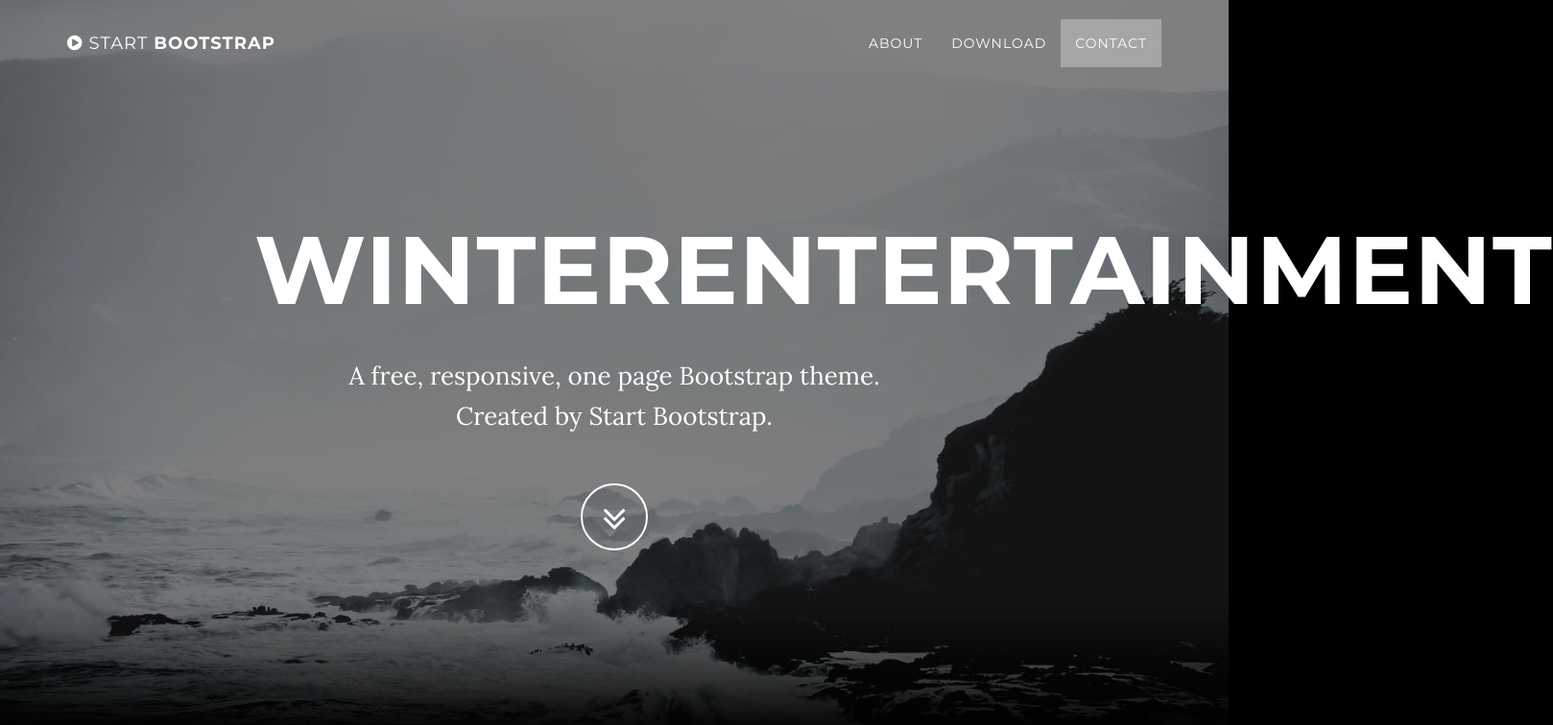
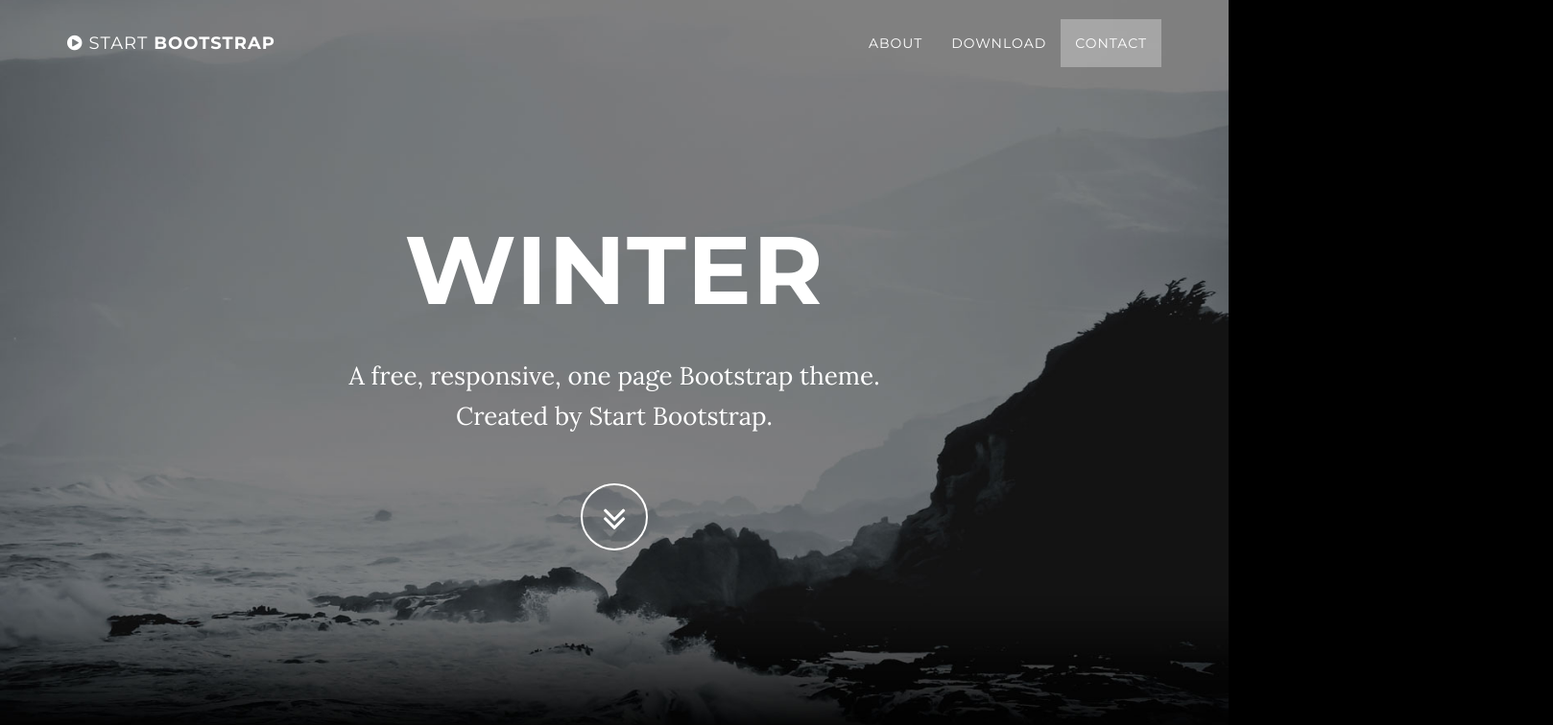
Before and after one commit to dkhh10/example, a website: page index.html in a window 1280 px wide. Shown: the top 756 px of the page at 96% size, 1618 px wide, since content can reach past the window. Drawn offline with nearby package versions, Linux system fonts and the light colour scheme; some packages are replaced by stand-ins of ours.

Commit message:
New title

```diff
--- a/index.html
+++ b/index.html
@@ -74,7 +74,7 @@
             <div class="container">
                 <div class="row">
                     <div class="col-md-8 col-md-offset-2">
-                        <h1 class="brand-heading">WinterEntertainment</h1>
+                        <h1 class="brand-heading">Winter</h1>
                         <p class="intro-text">A free, responsive, one page Bootstrap theme.
                             <br>Created by Start Bootstrap.</p>
                         <a href="#about" class="btn btn-circle page-scroll">
```
